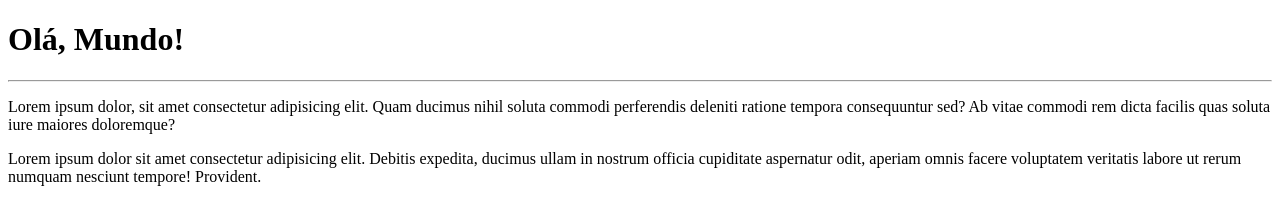
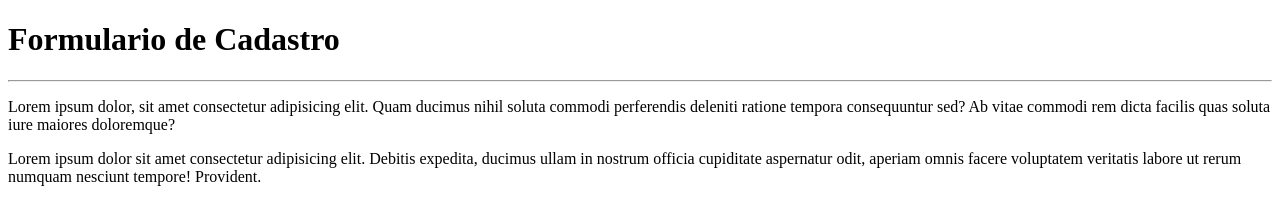
Before and after one commit to GFILHO85/Ola-Mundo, a plain HTML site: page Site-exemplo/index.html in a window 1280 px wide. Drawn offline with Linux system fonts and the light colour scheme.

Commit message:
Update index.html

```diff
--- a/Site-exemplo/index.html
+++ b/Site-exemplo/index.html
@@ -6,7 +6,7 @@
     <title>Meu primeiro site em repositório</title>
 </head>
 <body>
-    <h1>Olá, Mundo! </h1>
+    <h1>Formulario de Cadastro</h1>
     <hr>
     <p>Lorem ipsum dolor, sit amet consectetur adipisicing elit. Quam ducimus nihil soluta commodi perferendis deleniti ratione tempora consequuntur sed? Ab vitae commodi rem dicta facilis quas soluta iure maiores doloremque?</p>
     <p>Lorem ipsum dolor sit amet consectetur adipisicing elit. Debitis expedita, ducimus ullam in nostrum officia cupiditate aspernatur odit, aperiam omnis facere voluptatem veritatis labore ut rerum numquam nesciunt tempore! Provident.</p>
```
